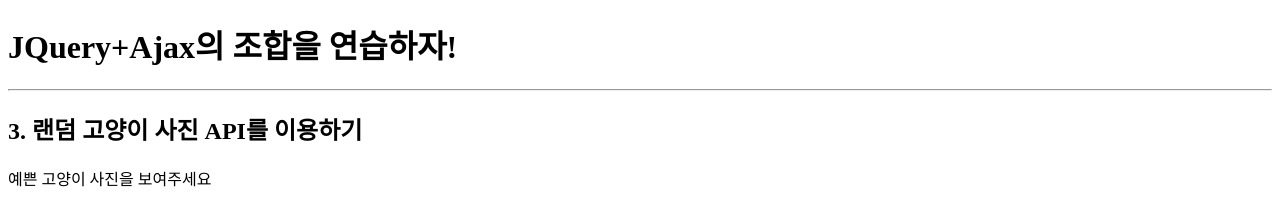
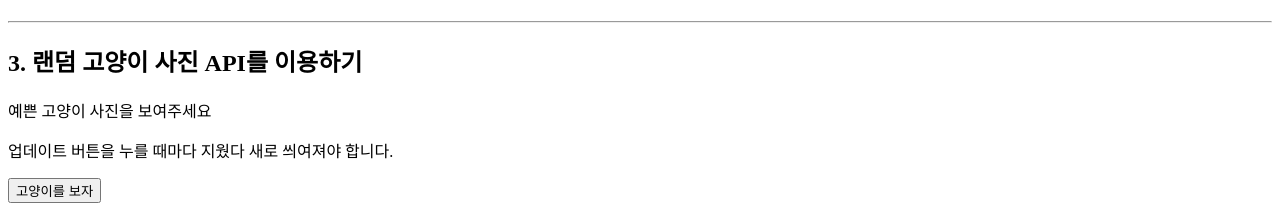
Before and after one commit to minn602/SPARTA, a plain HTML site: page 2일차/cat.html in a window 1280 px wide. Shown: the top 209 px of the page. Drawn offline with nearby package versions, Linux system fonts and the light colour scheme.

Commit message:
delete h1
h1의 문구 변경예정으로 삭제했습니다

```diff
--- a/2일차/cat.html
+++ b/2일차/cat.html
@@ -35,7 +35,7 @@
 
   </head>
   <body>
-    <h1>JQuery+Ajax의 조합을 연습하자!</h1>
+    <h1></h1>
 
     <hr/>
 
```
